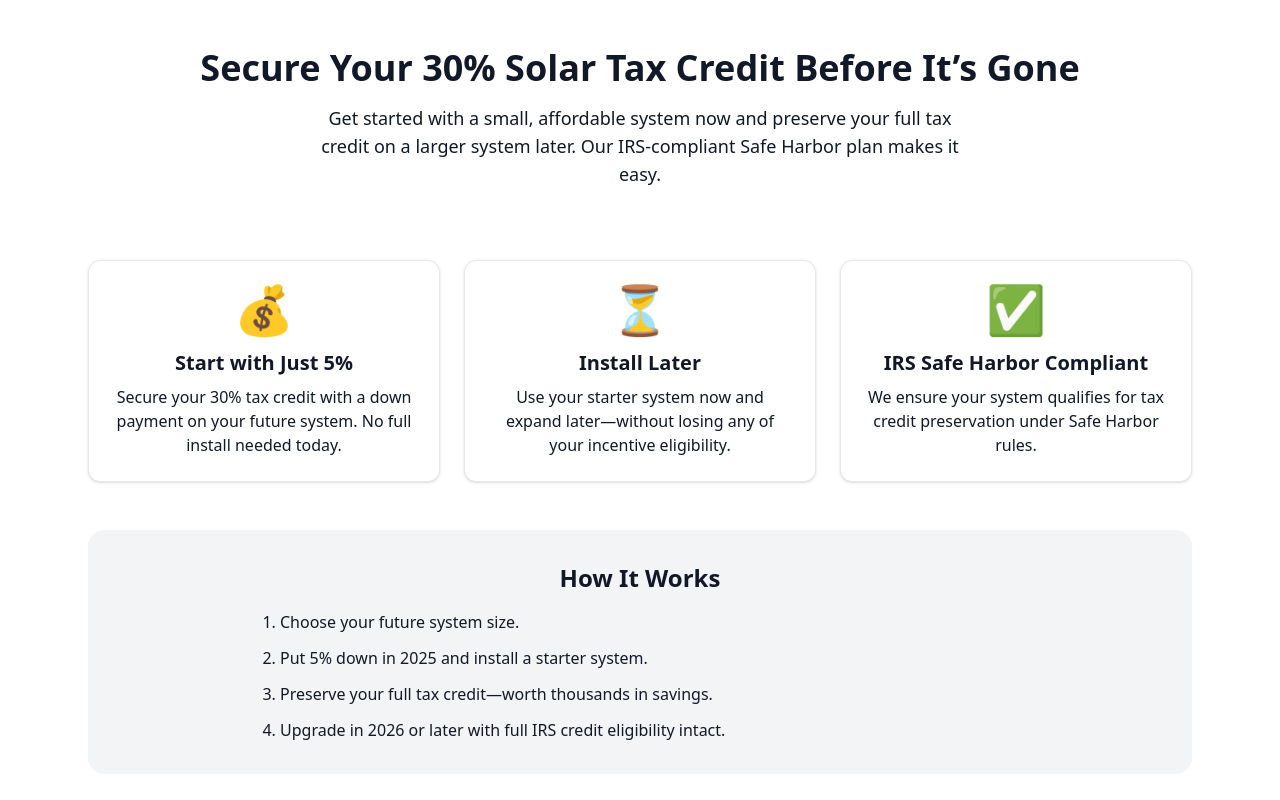
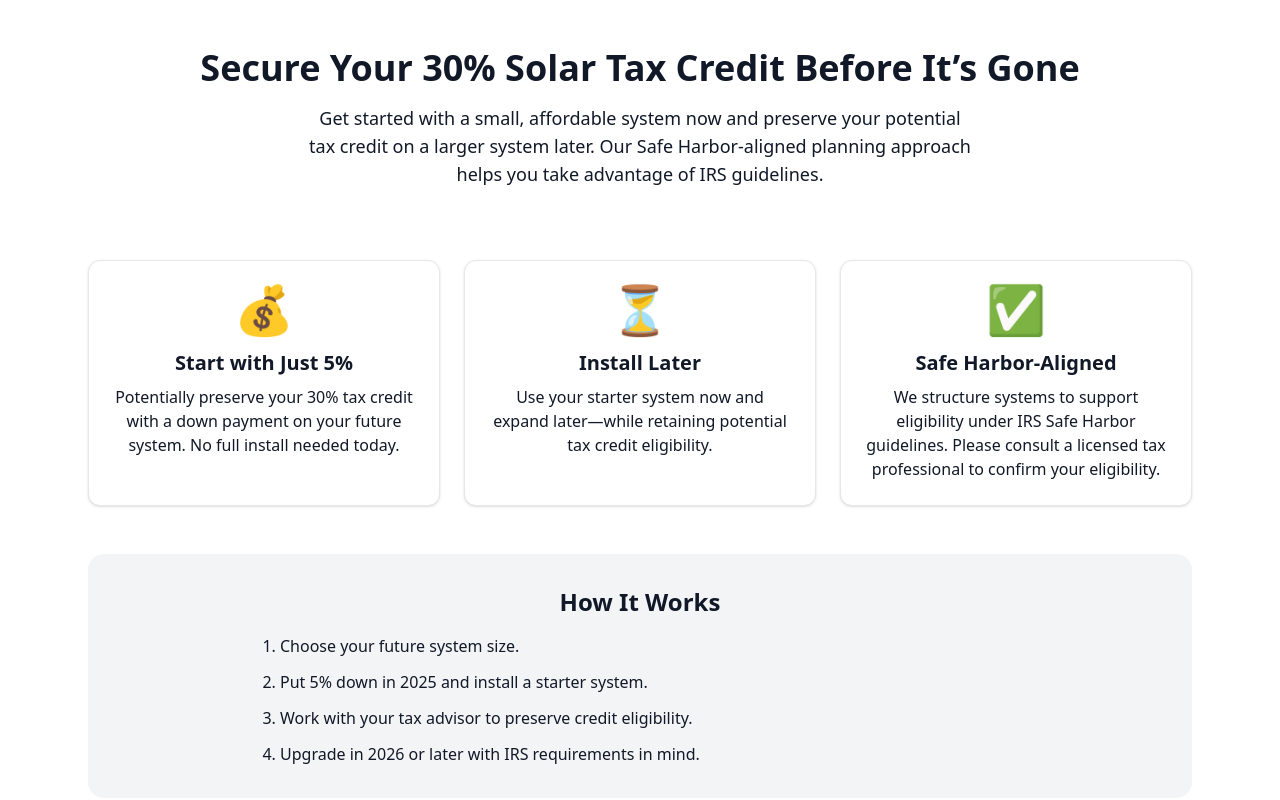
Before and after one commit to paladinpower/tax-credit-calculator, a plain HTML site: page index.html in a window 1280 px wide. Shown: the top 800 px of the page. Drawn offline with nearby package versions, Linux system fonts and the light colour scheme.

Commit message:
Update index.html
Add disclaimer

```diff
--- a/index.html
+++ b/index.html
@@ -11,7 +11,7 @@
     <section class="text-center">
       <h1 class="text-4xl font-bold mb-4">Secure Your 30% Solar Tax Credit Before It’s Gone</h1>
       <p class="text-lg mb-6 max-w-2xl mx-auto">
-        Get started with a small, affordable system now and preserve your full tax credit on a larger system later. Our IRS-compliant Safe Harbor plan makes it easy.
+        Get started with a small, affordable system now and preserve your potential tax credit on a larger system later. Our Safe Harbor-aligned planning approach helps you take advantage of IRS guidelines.
       </p>
     </section>
 
@@ -19,17 +19,17 @@
       <div class="bg-white border rounded-xl p-6 text-center shadow">
         <div class="text-blue-600 mb-4 text-5xl">💰</div>
         <h2 class="text-xl font-semibold mb-2">Start with Just 5%</h2>
-        <p>Secure your 30% tax credit with a down payment on your future system. No full install needed today.</p>
+        <p>Potentially preserve your 30% tax credit with a down payment on your future system. No full install needed today.</p>
       </div>
       <div class="bg-white border rounded-xl p-6 text-center shadow">
         <div class="text-blue-600 mb-4 text-5xl">⏳</div>
         <h2 class="text-xl font-semibold mb-2">Install Later</h2>
-        <p>Use your starter system now and expand later—without losing any of your incentive eligibility.</p>
+        <p>Use your starter system now and expand later—while retaining potential tax credit eligibility.</p>
       </div>
       <div class="bg-white border rounded-xl p-6 text-center shadow">
         <div class="text-blue-600 mb-4 text-5xl">✅</div>
-        <h2 class="text-xl font-semibold mb-2">IRS Safe Harbor Compliant</h2>
-        <p>We ensure your system qualifies for tax credit preservation under Safe Harbor rules.</p>
+        <h2 class="text-xl font-semibold mb-2">Safe Harbor-Aligned</h2>
+        <p>We structure systems to support eligibility under IRS Safe Harbor guidelines. Please consult a licensed tax professional to confirm your eligibility.</p>
       </div>
     </section>
 
@@ -38,8 +38,8 @@
       <ol class="list-decimal pl-6 space-y-3 max-w-3xl mx-auto">
         <li>Choose your future system size.</li>
         <li>Put 5% down in 2025 and install a starter system.</li>
-        <li>Preserve your full tax credit—worth thousands in savings.</li>
-        <li>Upgrade in 2026 or later with full IRS credit eligibility intact.</li>
+        <li>Work with your tax advisor to preserve credit eligibility.</li>
+        <li>Upgrade in 2026 or later with IRS requirements in mind.</li>
       </ol>
     </section>
 
@@ -50,6 +50,7 @@
         <input type="number" id="cost" class="w-full p-3 border border-gray-300 rounded-xl mb-4" placeholder="e.g. 25000" />
         <button onclick="calculateCredit()" class="w-full text-lg px-6 py-4 bg-green-600 text-white rounded-xl hover:bg-green-700">Calculate My Tax Credit</button>
         <p id="result" class="mt-4 text-xl font-semibold"></p>
+        <p class="text-sm text-gray-500 mt-2">*This calculator is for informational purposes only and does not constitute tax advice. Please consult a tax professional to determine your eligibility for the Federal Investment Tax Credit (ITC).</p>
       </div>
     </section>
   </main>
@@ -74,4 +75,3 @@
   </script>
 </body>
 </html>
- teds-email-link
```
